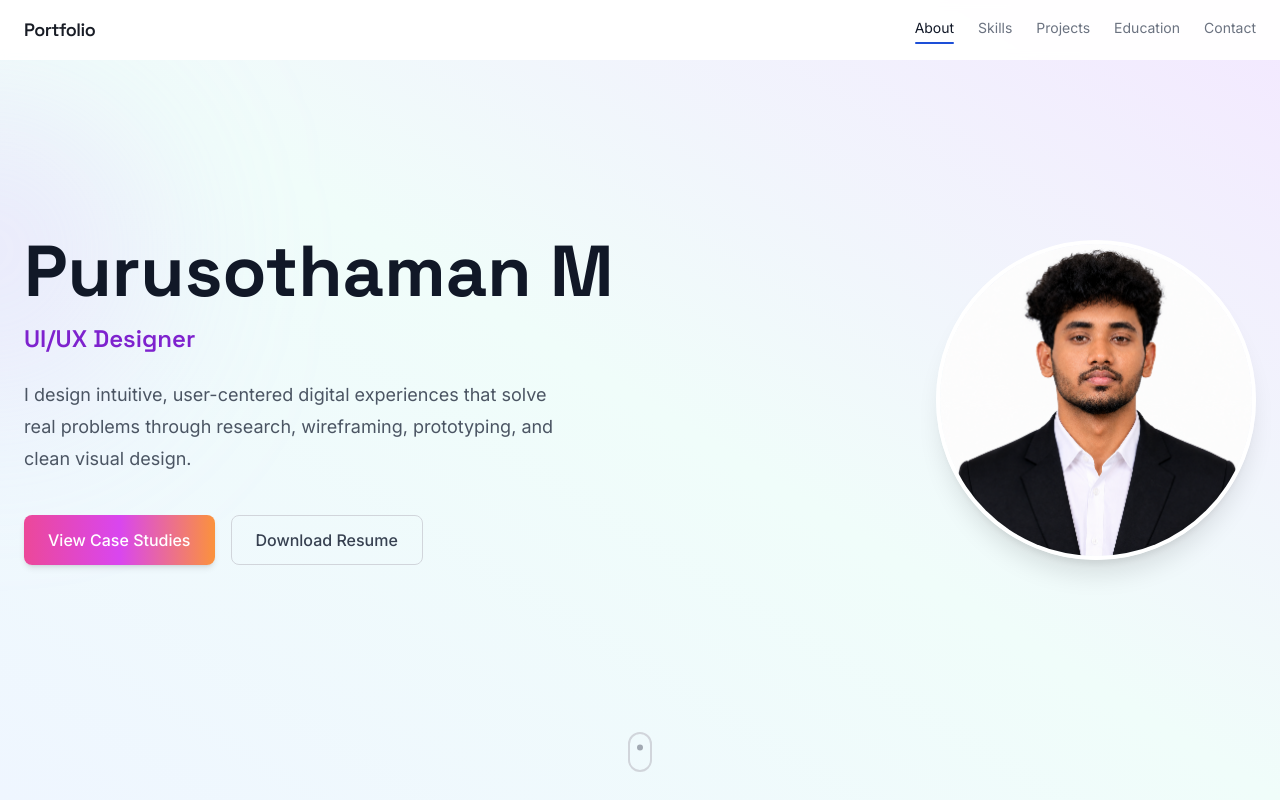
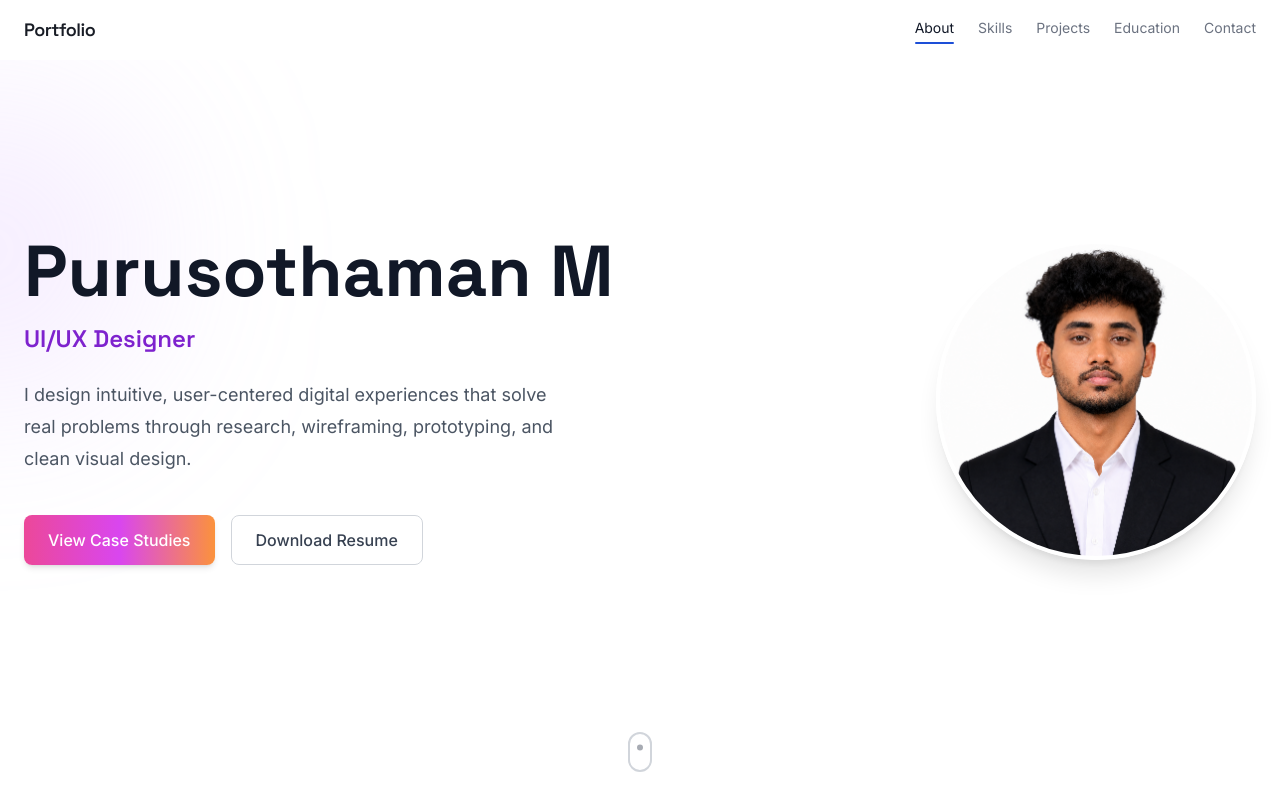
Before and after one commit to Purusothaman5767/portfolio, a React (Vite) app: page / in a window 1280 px wide. Shown: the top 800 px of the page. Built offline with nearby package versions, Linux system fonts and the light colour scheme.

Commit message:
Update student showcase portfolio

```diff
--- a/src/components/HeroSection.tsx
+++ b/src/components/HeroSection.tsx
@@ -36,7 +36,7 @@ const HeroSection = () => {
   };
 
   return (
-    <section className="relative min-h-screen flex items-center overflow-hidden bg-gradient-to-tr from-blue-50 via-teal-50 to-purple-100">
+    <section className="relative min-h-screen flex items-center overflow-hidden bg-white">
       {/* Moving Glow */}
       <motion.div
         animate={{ x: mousePosition.x - 150, y: mousePosition.y - 150 }}
```
